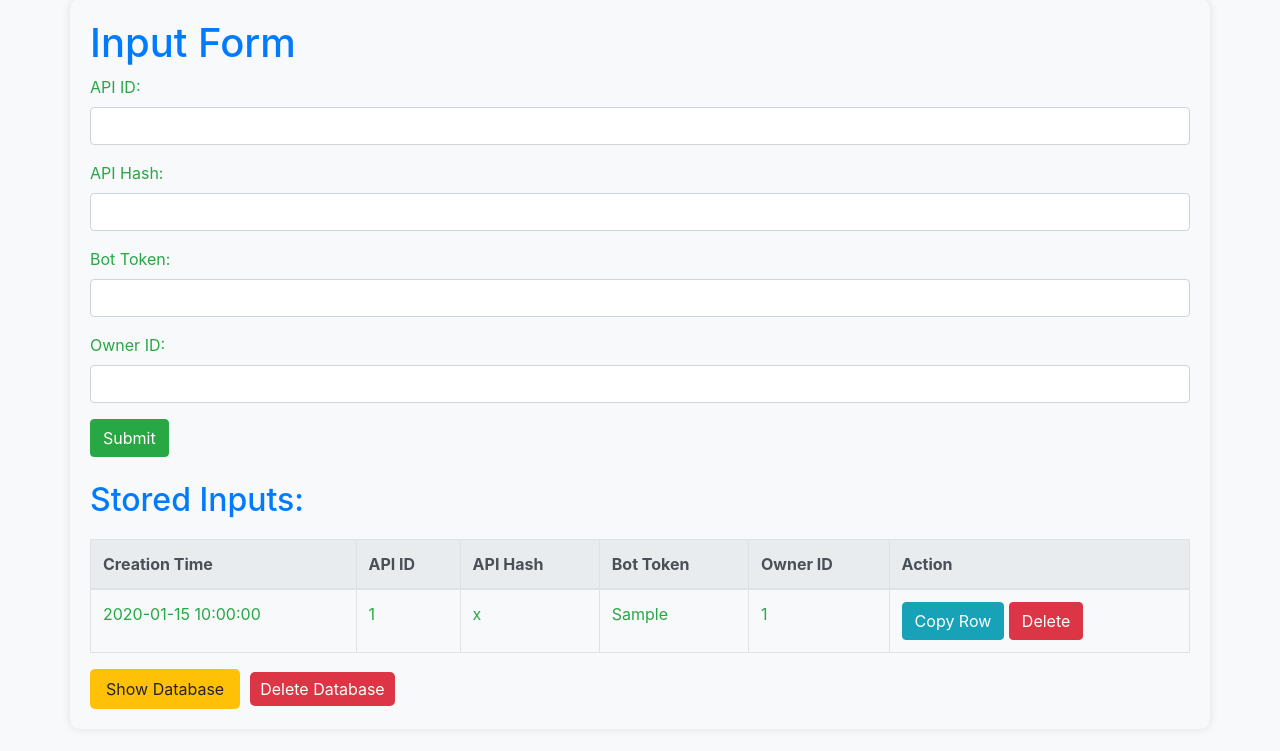
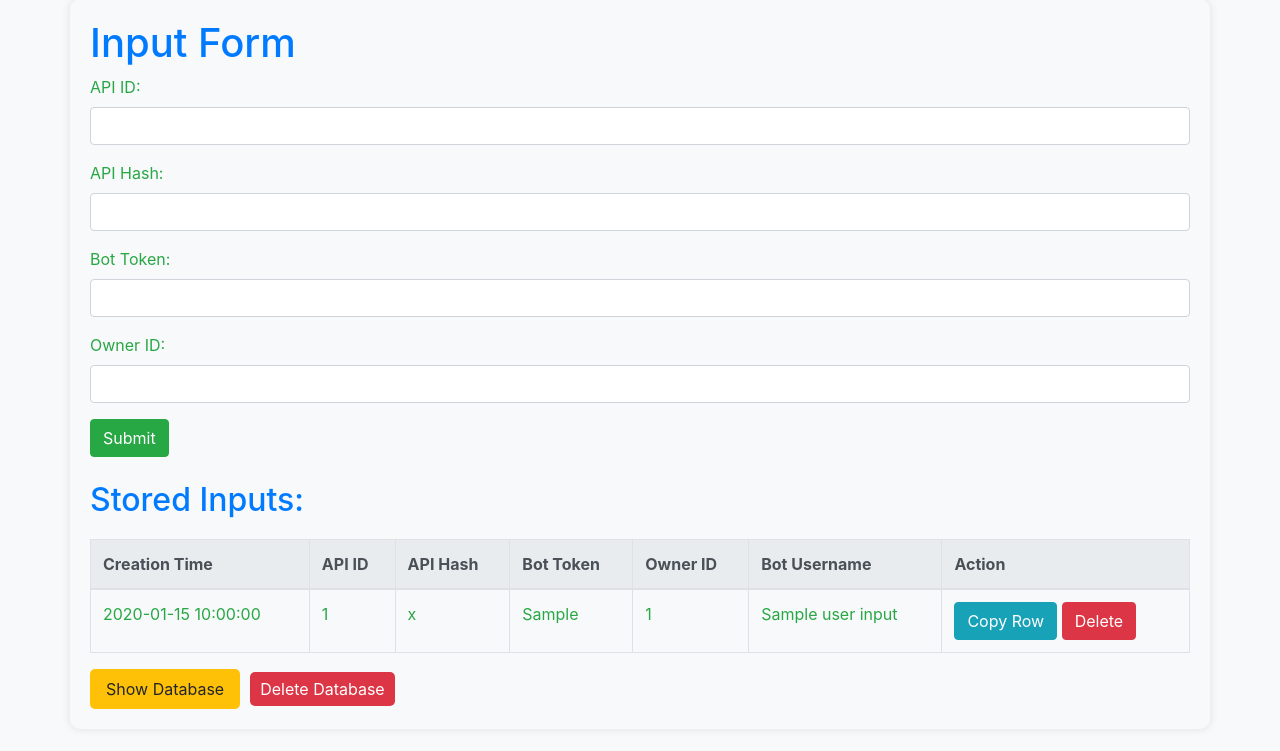
Before and after one commit to teamarctix/db, a Flask app: page / in a window 1280 px wide. Shown: the part 49-800 px from the top of the page. Run offline with Flask 3, Linux system fonts and the light colour scheme; a database or web service that is not in the repository returns one stand-in record (values such as "Sample title"); some libraries are stand-ins or nearby versions.

Commit message:
add bot user name

```diff
--- a/app.py
+++ b/app.py
@@ -2,20 +2,26 @@ from flask import Flask, render_template, request, redirect, url_for
 from pymongo import MongoClient
 from datetime import datetime
 from bson import ObjectId
+import requests
+import os
 import pytz
+from dotenv import load_dotenv
 
 
+load_dotenv()
+
 app = Flask(__name__)
-client = MongoClient('mongodb+srv://abcd:abcd@personal.dzhmvck.mongodb.net/?retryWrites=true&w=majority')
-db = client['data_db']
+client = MongoClient(os.getenv('MONGO_CLIENT_LINK'))
+db = client[os.getenv('DB_NAME')]
 
 class UserInput:
-    def __init__(self, api_id, api_hash, bot_token, owner_id, timestamp):
+    def __init__(self, api_id, api_hash, bot_token, owner_id, timestamp, bot_name):
         self.api_id = api_id
         self.api_hash = api_hash
         self.bot_token = bot_token
         self.owner_id = owner_id
         self.timestamp = timestamp
+        self.bot_name = bot_name
 
 @app.route('/', methods=['GET', 'POST'])
 def index():
@@ -25,16 +31,20 @@ def index():
         bot_token = request.form['bot_token']
         owner_id = request.form['owner_id']
 
+        bot_info_response = requests.get(f'https://api.telegram.org/bot{bot_token}/getMe')
+        bot_name = bot_info_response.json()['result']['username'] if bot_info_response.status_code == 200 else None
+
         local_tz = pytz.timezone('Asia/Kolkata')
         timestamp = datetime.now(local_tz).strftime('%Y-%m-%d %H:%M:%S')
 
-        user_input = UserInput(api_id=api_id, api_hash=api_hash, bot_token=bot_token, owner_id=owner_id, timestamp=timestamp)
+        user_input = UserInput(api_id=api_id, api_hash=api_hash, bot_token=bot_token, owner_id=owner_id, timestamp=timestamp, bot_name=bot_name)
         db.user_inputs.insert_one({
             'api_id': user_input.api_id,
             'api_hash': user_input.api_hash,
             'bot_token': user_input.bot_token,
             'owner_id': user_input.owner_id,
-            'timestamp': user_input.timestamp
+            'timestamp': user_input.timestamp,
+            'bot_name': user_input.bot_name
         })
 
         # Redirect to avoid form resubmission on page refresh
--- a/requirements.txt
+++ b/requirements.txt
@@ -1,5 +1,6 @@
 Flask
-Flask-SQLAlchemy
 gunicorn
 pymongo
 pytz
+requests
+python-dotenv
--- a/templates/index.html
+++ b/templates/index.html
@@ -119,6 +119,7 @@
                     <th>API Hash</th>
                     <th>Bot Token</th>
                     <th>Owner ID</th>
+                    <th>Bot Username</th>
                     <th>Action</th>
                 </tr>
             </thead>
@@ -130,6 +131,7 @@
                     <td class="copyable" onclick="copyCellValue(this)">{{ entry.api_hash }}</td>
                     <td class="copyable" onclick="copyCellValue(this)">{{ entry.bot_token }}</td>
                     <td class="copyable" onclick="copyCellValue(this)">{{ entry.owner_id }}</td>
+                    <td class="copyable" onclick="copyCellValue(this)">{{ entry.bot_name }}</td>
                     <td>
                         <button class="btn btn-info copy-btn" onclick="copyRowData(this)">Copy Row</button>
                         <button class="btn btn-danger" onclick="confirmDelete('{{ entry._id }}')">Delete</button>
@@ -170,7 +172,8 @@
             var apiHash = row.cells[2].innerText;
             var botToken = row.cells[3].innerText;
             var ownerid = row.cells[4].innerText;
-            var dataToCopy = `API ID: ${apiId}, API Hash: ${apiHash}, Bot Token: ${botToken}, Owner ID: ${ownerid}`;
+            var botname = row.cells[5].innerText;
+            var dataToCopy = `API ID: ${apiId}, API Hash: ${apiHash}, Bot Token: ${botToken}, Owner ID: ${ownerid}, Bot Username: @${botname.trim()}`;
             copyToClipboard(dataToCopy);
         }
 
--- a/templates/show_database.html
+++ b/templates/show_database.html
@@ -76,6 +76,7 @@
                     <th>API Hash</th>
                     <th>Bot Token</th>
                     <th>Owner ID</th>
+                    <th>Bot Username</th>
                     <th>Action</th>
                 </tr>
             </thead>
@@ -87,6 +88,7 @@
                         <td class="copyable" onclick="copyCellValue(this)">{{ entry.api_hash }}</td>
                         <td class="copyable" onclick="copyCellValue(this)">{{ entry.bot_token }}</td>
                         <td class="copyable" onclick="copyCellValue(this)">{{ entry.owner_id }}</td>
+                        <td class="copyable" onclick="copyCellValue(this)">{{ entry.bot_name }}</td>
                         <td>
                             <button class="btn btn-info copy-btn" onclick="copyRowData(this)">Copy</button>
                             <form style="display: inline;" action="{{ url_for('delete_entry', entry_id=entry._id) }}" method="post">
@@ -130,7 +132,8 @@
             var apiHash = row.cells[2].innerText;
             var botToken = row.cells[3].innerText;
             var ownerid = row.cells[4].innerText;
-            var dataToCopy = `API ID: ${apiId}, API Hash: ${apiHash}, Bot Token: ${botToken}, Owner ID: ${ownerid}`;
+            var botname = row.cells[5].innerText;
+            var dataToCopy = `API ID: ${apiId}, API Hash: ${apiHash}, Bot Token: ${botToken}, Owner ID: ${ownerid}, Bot Username: @${botname.trim()}`
             copyToClipboard(dataToCopy);
         }
 
```
Also changed, not shown: 1 other file.
